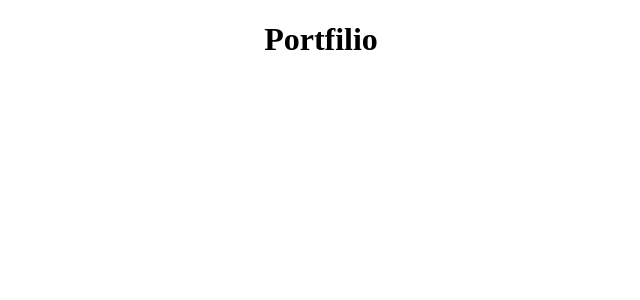
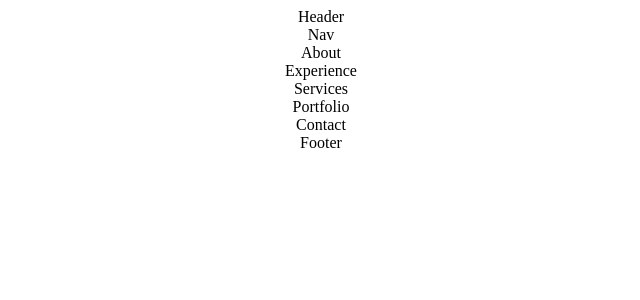
Before and after one commit to selma-belhadj/portfolio-project, a React (Create React App) app: page / in a window 1280 px wide. Shown: the top 300 px of the page, without its empty margins (319-959 px from the left). Built offline with nearby package versions, Linux system fonts and the light colour scheme.

Commit message:
Import Components in the App" "

```diff
--- a/package.json
+++ b/package.json
@@ -36,7 +36,7 @@
     ]
   },
   "devDependencies": {
-    "@babel/core": "^7.18.13",
+    "@babel/core": "^7.19.0",
     "@babel/eslint-parser": "^7.18.9",
     "@babel/plugin-syntax-jsx": "^7.18.6",
     "@babel/preset-react": "^7.18.6",
@@ -44,7 +44,7 @@
     "eslint-config-airbnb": "^18.2.1",
     "eslint-plugin-import": "^2.26.0",
     "eslint-plugin-jsx-a11y": "^6.6.1",
-    "eslint-plugin-react": "^7.31.1",
+    "eslint-plugin-react": "^7.31.8",
     "eslint-plugin-react-hooks": "^4.6.0",
     "stylelint": "^13.13.1",
     "stylelint-config-standard": "^21.0.0",
--- a/public/index.html
+++ b/public/index.html
@@ -24,7 +24,7 @@
       work correctly both with client-side routing and a non-root public URL.
       Learn how to configure a non-root public URL by running `npm run build`.
     -->
-    <title>React App</title>
+    <title>The Ultimate React personel Portfolio Website </title>
   </head>
   <body>
     <noscript>You need to enable JavaScript to run this app.</noscript>
--- a/src/App.js
+++ /dev/null
@@ -1,11 +0,0 @@
-import './App.css';
-
-function App() {
-  return (
-    <div className="App">
-      <h1>Portfilio</h1>
-    </div>
-  );
-}
-
-export default App;
--- /dev/null
+++ b/src/App.jsx
@@ -0,0 +1,26 @@
+import './App.css';
+import Header from './components/header/Header';
+import Nav from './components/nav/Nav';
+import About from './components/about/About';
+import Experience from './components/experience/Experience';
+import Services from './components/services/Services';
+import Portfolio from './components/portfolio/Portfolio';
+import Contact from './components/contact/Contact';
+import Footer from './components/footer/Footer';
+
+function App() {
+  return (
+    <div className="App">
+      <Header />
+      <Nav />
+      <About />
+      <Experience />
+      <Services />
+      <Portfolio />
+      <Contact />
+      <Footer />
+    </div>
+  );
+}
+
+export default App;
```
Also changed, not shown: src/index.css (added), 1 other file (tests, documents, lock files or other folders).
